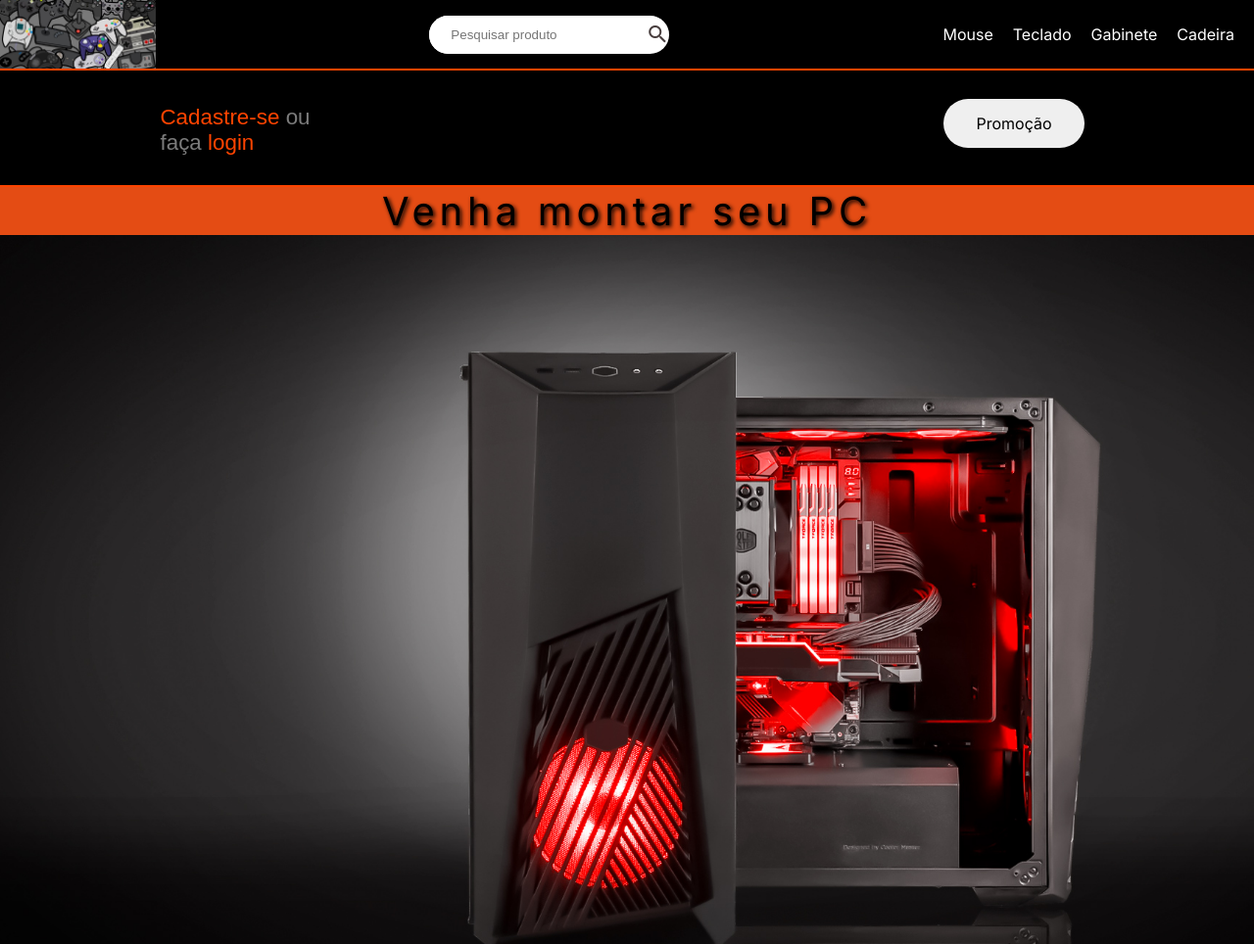
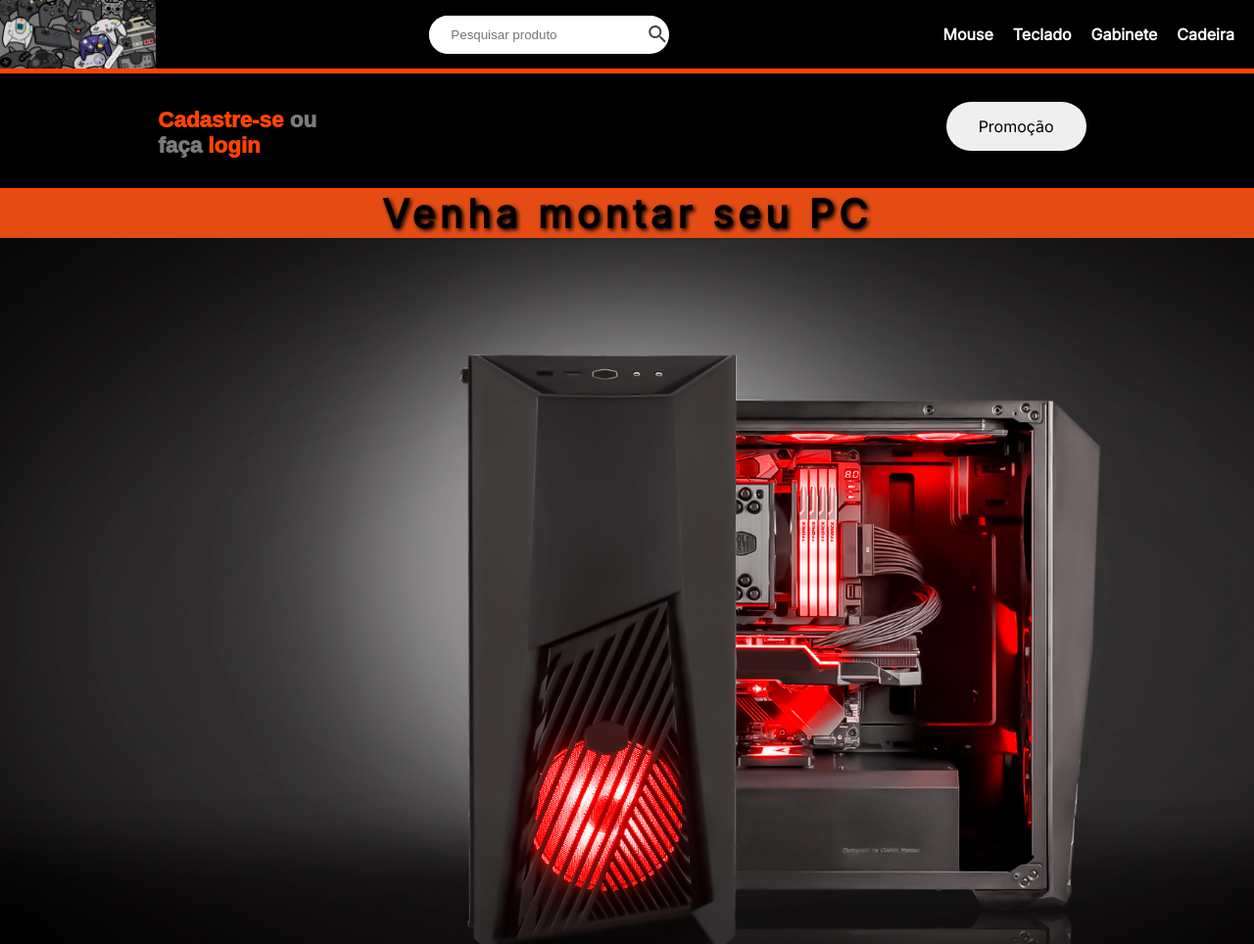
Before and after one commit to Victor87dev/games-sombris20, a plain HTML site: page index.html in a window 1280 px wide. Shown: the top 964 px of the page at 98% size. Drawn offline with Linux system fonts and the light colour scheme; a web font is replaced by a local one.

Commit message:
perf: ajuste visual

```diff
--- a/assets/chair_folder/style.css
+++ b/assets/chair_folder/style.css
@@ -12,6 +12,7 @@ body {
   width: 100vw;
   font-family: Arial, Helvetica, sans-serif;
   background-color: #000;
+  overflow-x: hidden;
 }
 
 img {
--- a/assets/keybord_folder/style.css
+++ b/assets/keybord_folder/style.css
@@ -12,6 +12,7 @@ body {
   width: 100vw;
   font-family: Arial, Helvetica, sans-serif;
   background-color: #000;
+  overflow-x: hidden;
 }
 
 img {
--- a/assets/mouse_folder/style.css
+++ b/assets/mouse_folder/style.css
@@ -12,6 +12,7 @@ body {
   width: 100vw;
   font-family: Arial, Helvetica, sans-serif;
   background-color: #000;
+  overflow-x: hidden;
 }
 
 img {
--- a/assets/pc_folder/style.css
+++ b/assets/pc_folder/style.css
@@ -12,6 +12,7 @@ body {
   width: 100vw;
   font-family: Arial, Helvetica, sans-serif;
   background-color: #000;
+  overflow-x: hidden;
 }
 
 img {
--- a/assets/register_folder/style.css
+++ b/assets/register_folder/style.css
@@ -12,6 +12,7 @@ body {
   width: 100vw;
   font-family: Arial, Helvetica, sans-serif;
   background-color: #000;
+  overflow-x: hidden;
 }
 
 img {
--- a/style.css
+++ b/style.css
@@ -12,6 +12,8 @@ body {
   width: 100vw;
   font-family: Arial, Helvetica, sans-serif;
   background-color: #000;
+  font-weight: 1000;
+  overflow-x: hidden;
 }
 
 img {
@@ -31,7 +33,7 @@ nav {
     flex-direction: row;
     justify-content: space-between;
     align-items: center;
-    border-bottom: 2px solid rgb(255, 68, 0);
+    border-bottom: 5px solid rgb(255, 68, 0);
     width: 100%;
 }
 
```
